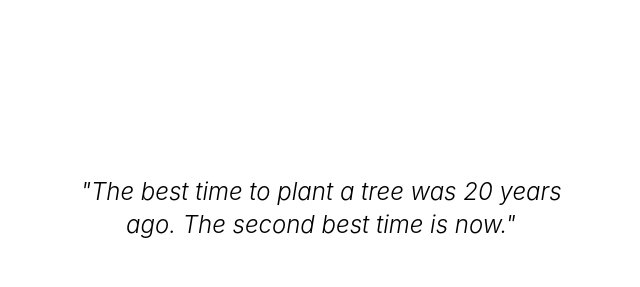
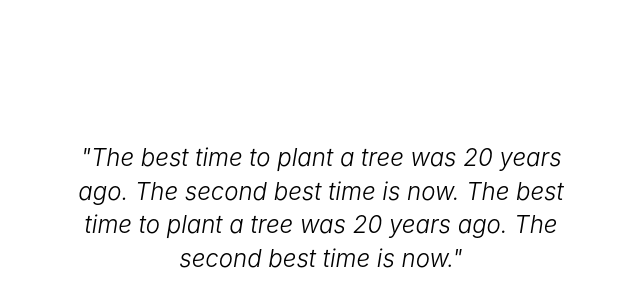
Before and after one commit to batyrf/24-coins-web-page, a plain HTML site: page index.html in a window 1280 px wide. Shown: the part 98-385 px from the top of the page, without its empty margins (319-959 px from the left). Drawn offline with Linux system fonts and the light colour scheme.

Commit message:
Update index.html

```diff
--- a/index.html
+++ b/index.html
@@ -10,7 +10,7 @@
     <main class="container">
         <div class="content">
             <blockquote class="quote">
-                "The best time to plant a tree was 20 years ago. The second best time is now."
+                "The best time to plant a tree was 20 years ago. The second best time is now. The best time to plant a tree was 20 years ago. The second best time is now."
             </blockquote>
 
             <h1 class="get-app-title">Get App</h1>
```
